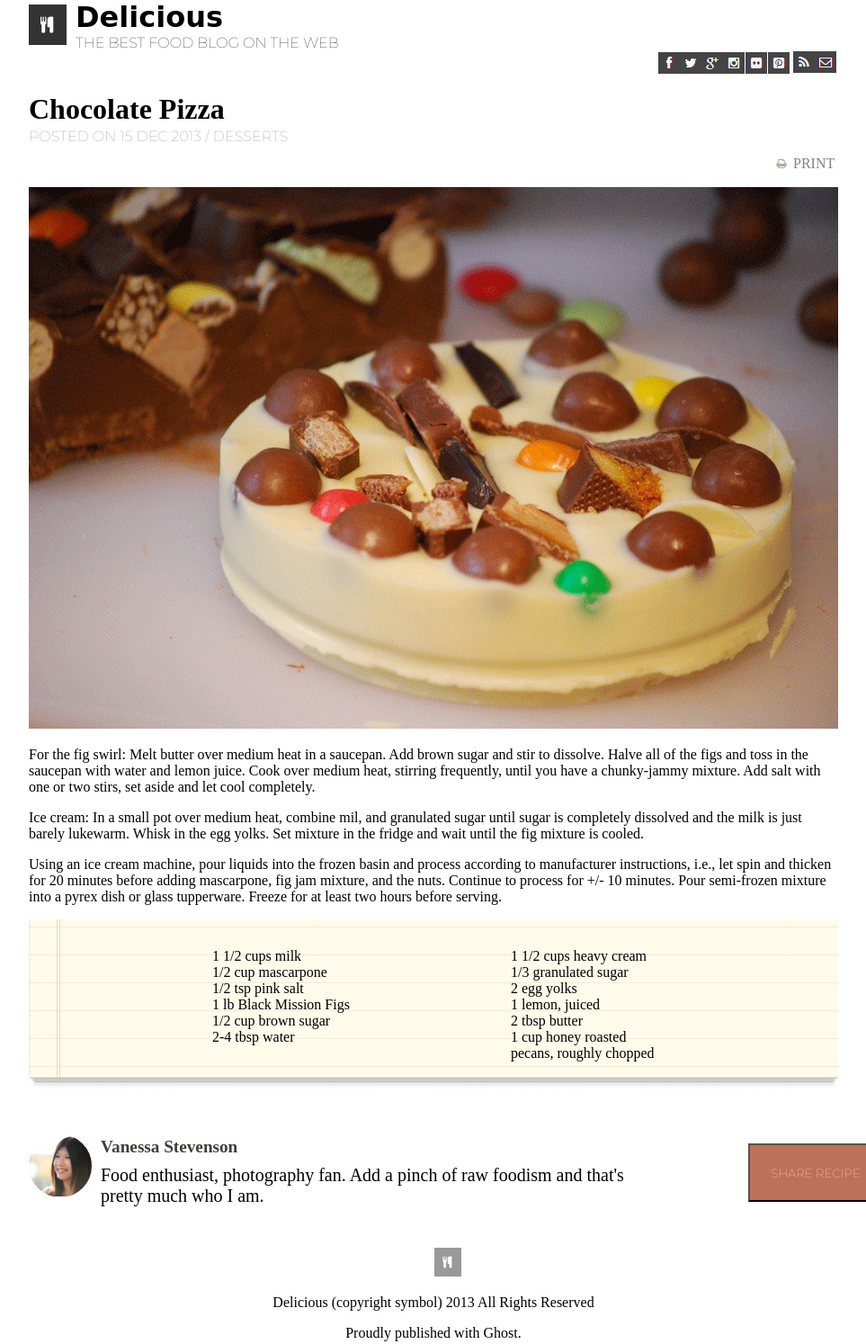
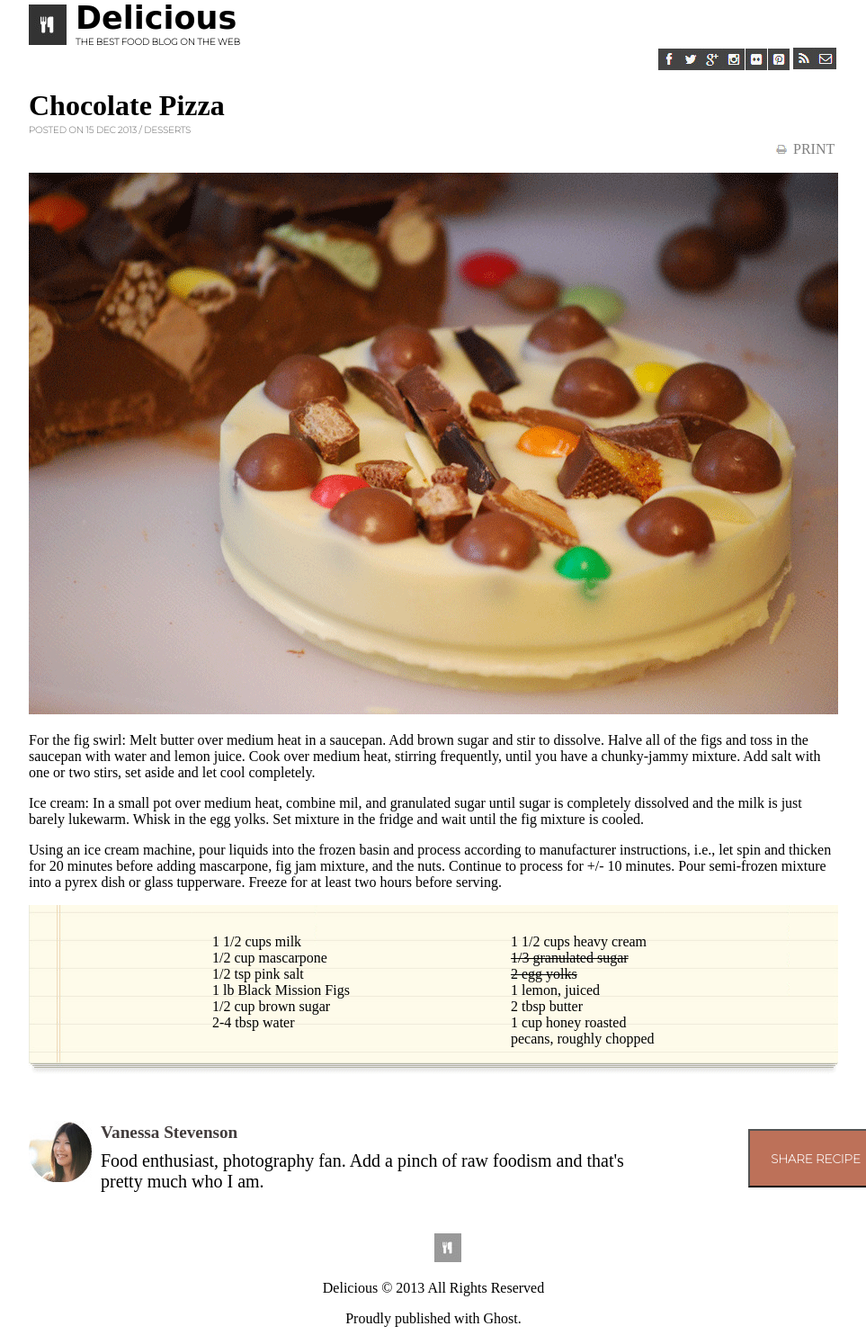
Before and after one commit to abrielcleaver/LAB-10--chocolate-pizza, a website: page index.html in a window 1280 px wide. Shown: the whole page at 90% size, without its empty margins (158-1121 px from the left). Drawn offline with Linux system fonts and the light colour scheme; a web font is replaced by a local one.

Commit message:
added copyright symbol

```diff
--- a/index.html
+++ b/index.html
@@ -87,7 +87,7 @@
 
 
         <img id="small-fork" src="./assets/small-logo.png" alt="small fork img">
-        <p class="copyright">Delicious (copyright symbol) 2013 All Rights Reserved</p>
+        <p class="copyright">Delicious &copy; 2013 All Rights Reserved</p>
         <p class="copy">Proudly published with Ghost.</p>
     </footer>
 </div>
--- a/styles/style.css
+++ b/styles/style.css
@@ -27,14 +27,17 @@
 #Delicious {
     margin: 0px;
     font-family: 'Ephesis', cursive;
+    font-size: 35px;
+    font-weight: bolder;
 }
 
 #best {
     margin: 0px;
     font-family: 'Montserrat', sans-serif;
     color: black;
+    font-weight: bolder;
+    font-size: 10px;
 }
-
 
 #icons {
     display: flex;
@@ -52,6 +55,8 @@
     margin-top: -20px;
     font-family: 'Montserrat', sans-serif;
     color: gray;
+    font-weight: bold;
+    font-size: 10px;
 }
 
 #print {
@@ -73,6 +78,14 @@
     flex-direction: row;
     justify-content: space-evenly;
     padding: 2rem;
+}
+
+#sugar {
+    text-decoration: line-through;
+}
+
+#egg {
+    text-decoration: line-through;
 }
 
 .container-side {
@@ -106,6 +119,7 @@
     width: 150px;
     justify-content: center;
     font-family: 'Montserrat', sans-serif;
+    font-weight: bold;
     background-color: #BD7159;
     color: white;
 }
```
